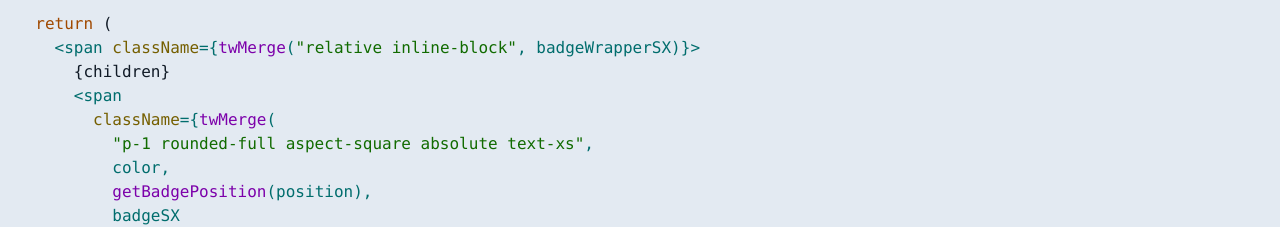
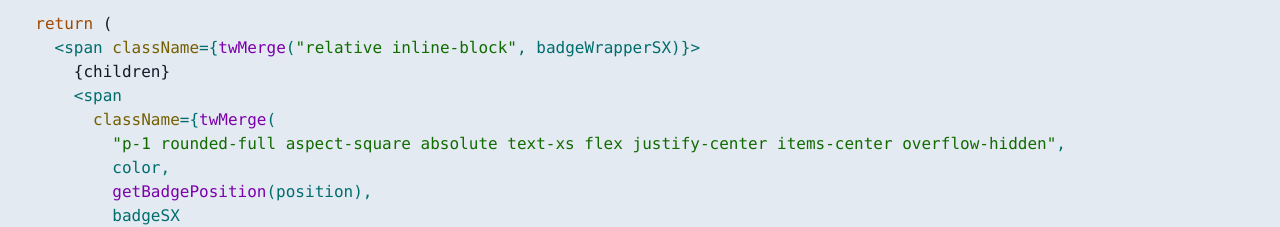
Before and after one commit to khuranamanan/myui-component-library, a React (Vite) app: page /components/badge in a window 1280 px wide. Shown: the part 1840-2067 px from the top of the page. Built offline with nearby package versions, Linux system fonts and the light colour scheme.

Commit message:
refactor: Badge

```diff
--- a/src/components/Badge.tsx
+++ b/src/components/Badge.tsx
@@ -39,7 +39,7 @@ const Badge: React.FC<BadgeProps> = ({
       {children}
       <span
         className={twMerge(
-          "p-1 rounded-full aspect-square absolute text-xs",
+          "p-1 rounded-full aspect-square absolute text-xs flex justify-center items-center overflow-hidden",
           color,
           getBadgePosition(position),
           badgeSX
--- a/src/pages/documents/BadgePage.tsx
+++ b/src/pages/documents/BadgePage.tsx
@@ -95,7 +95,7 @@ const Badge: React.FC<BadgeProps> = ({
       {children}
       <span
         className={twMerge(
-          "p-1 rounded-full aspect-square absolute text-xs",
+          "p-1 rounded-full aspect-square absolute text-xs flex justify-center items-center overflow-hidden",
           color,
           getBadgePosition(position),
           badgeSX
```
